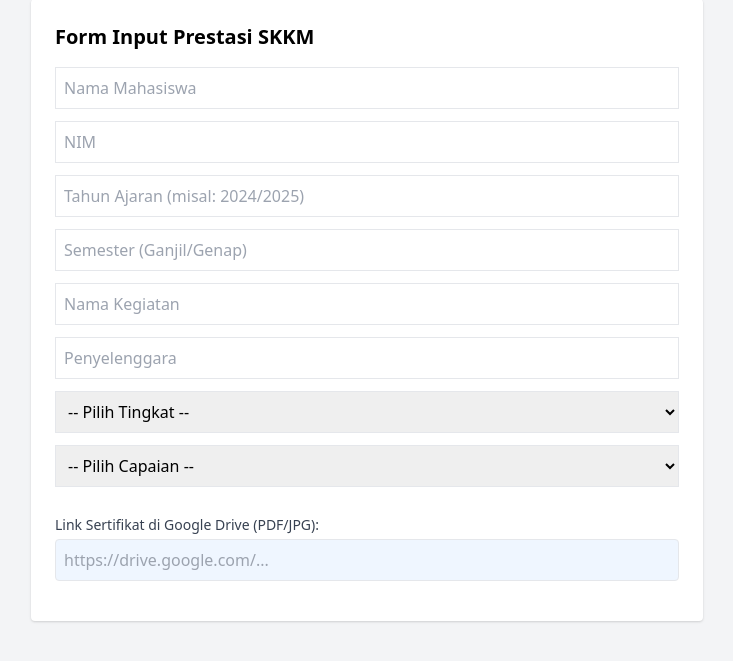
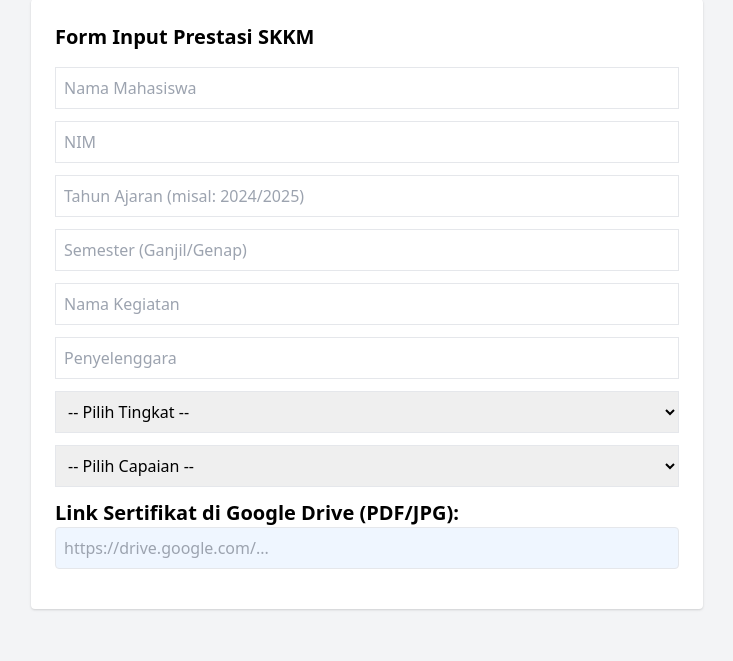
Before and after one commit to NourAnisa/si-skkm-unism, a FastAPI app: page /prestasi/input in a window 1280 px wide. Shown: the part 25-686 px from the top of the page, without its empty margins (273-1006 px from the left). Run offline with FastAPI, Linux system fonts and the light colour scheme.

Commit message:
Update input_prestasi.html

```diff
--- a/templates/input_prestasi.html
+++ b/templates/input_prestasi.html
@@ -23,7 +23,7 @@
                 <option value="">-- Pilih Capaian --</option>
                 <option>Peserta</option><option>Juara III</option><option>Juara II</option><option>Juara I</option>
             </select>
-           <label class="block text-sm text-gray-700 mt-4 mb-1">Link Sertifikat di Google Drive (PDF/JPG):</label>
+           <label class="text-xl font-bold mb-4">Link Sertifikat di Google Drive (PDF/JPG):</label>
       <input name="link_sertifikat" type="url" placeholder="https://drive.google.com/..." class="w-full p-2 mb-4 border rounded bg-blue-50" required>
         </form>
     </div>
```
